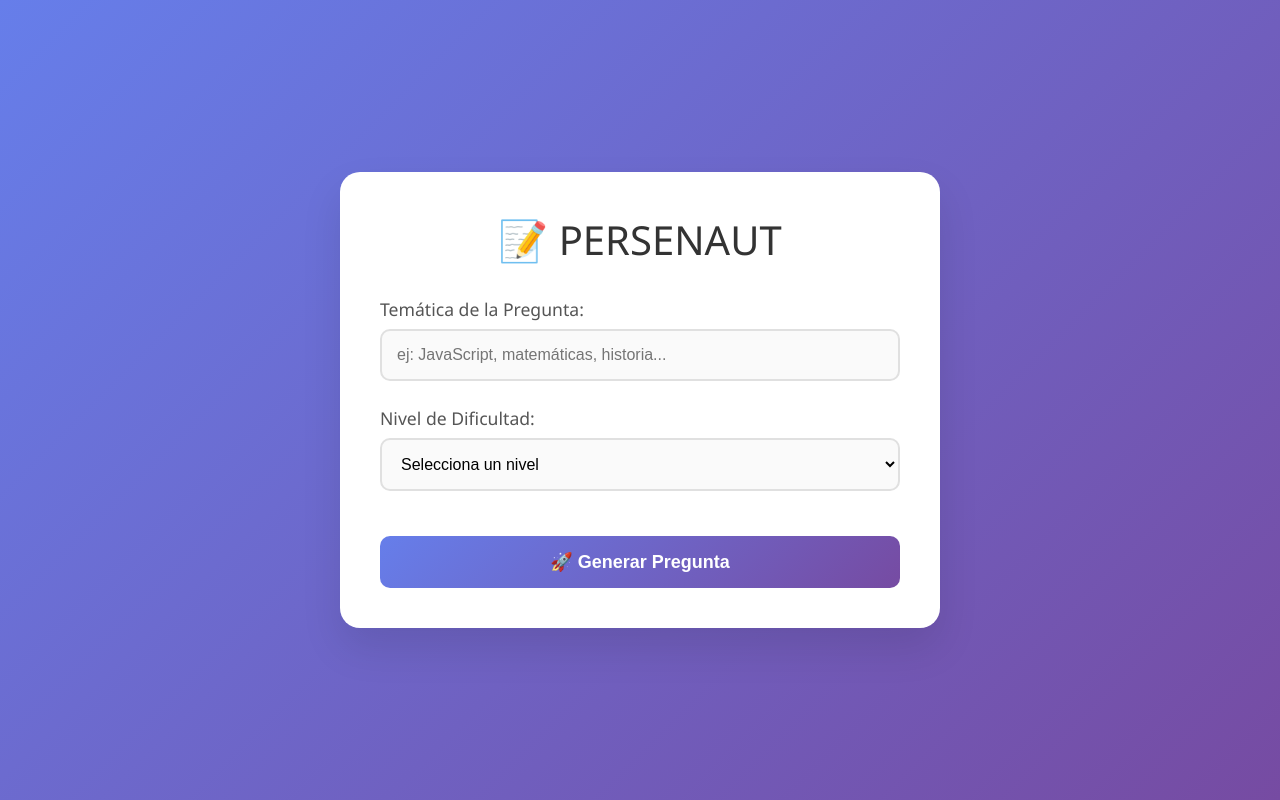
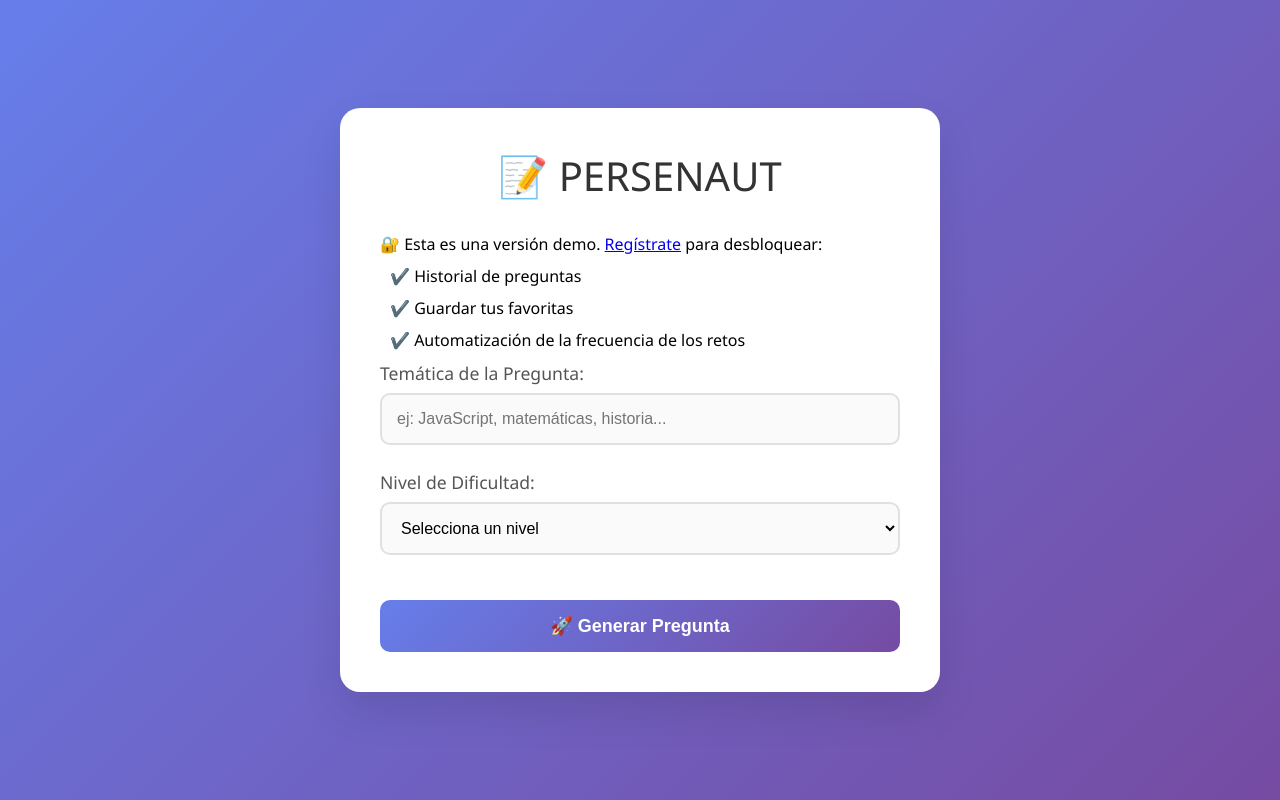
Before and after one commit to pedrosldev/persenaut, a website: page apps/web/demo.html in a window 1280 px wide. Drawn offline with Linux system fonts and the light colour scheme.

Commit message:
chore: add signup benefits section in demo page

```diff
--- a/apps/web/assets/css/styles.css
+++ b/apps/web/assets/css/styles.css
@@ -25,6 +25,17 @@ body {
 
 /* demo */
 
+ul {
+    list-style: none;
+    padding: 0;
+    margin: 10px;
+}
+
+ul li {
+    margin: 10px 0 10px 0;
+
+
+}
 .container {
     background: white;
     border-radius: 20px;
--- a/apps/web/demo.html
+++ b/apps/web/demo.html
@@ -11,7 +11,13 @@
 <body>
     <div class="container">
         <h1>📝 PERSENAUT</h1>
-
+        <div class="demo-banner">
+            <p>🔐 Esta es una versión demo. <a href="/auth/register.html">Regístrate</a> para desbloquear:</p>
+            <ul>
+                <li>✔️ Historial de preguntas</li>
+                <li>✔️ Guardar tus favoritas</li>
+                <li>✔️ Automatización de la frecuencia de los retos</li>
+            </ul>  </div>
         <form id="retoForm">
             <div class="form-group">
                 <label for="tematica">Temática de la Pregunta:</label>
```
Also changed, not shown: apps/web/index.html (+1 -1 lines).
